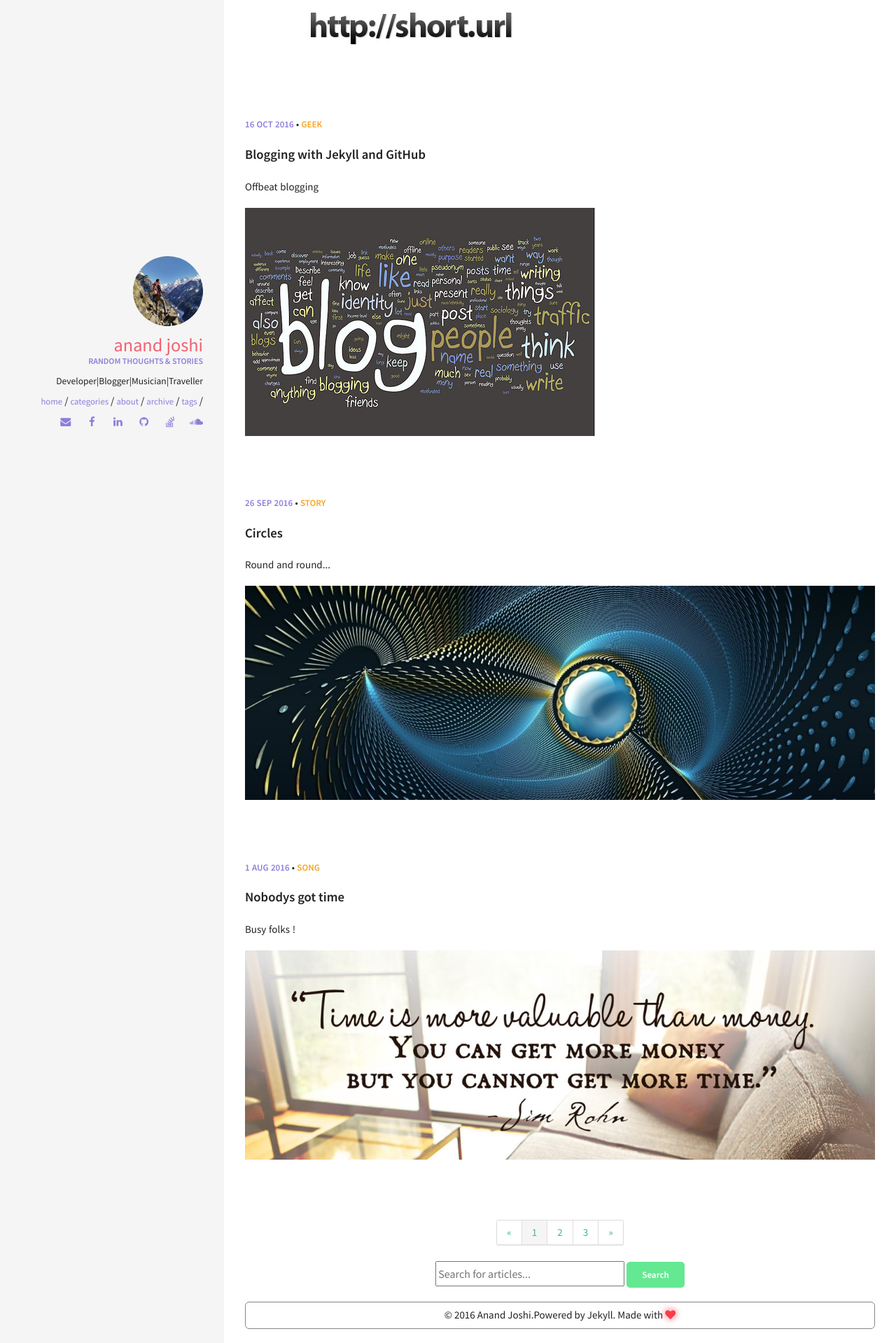
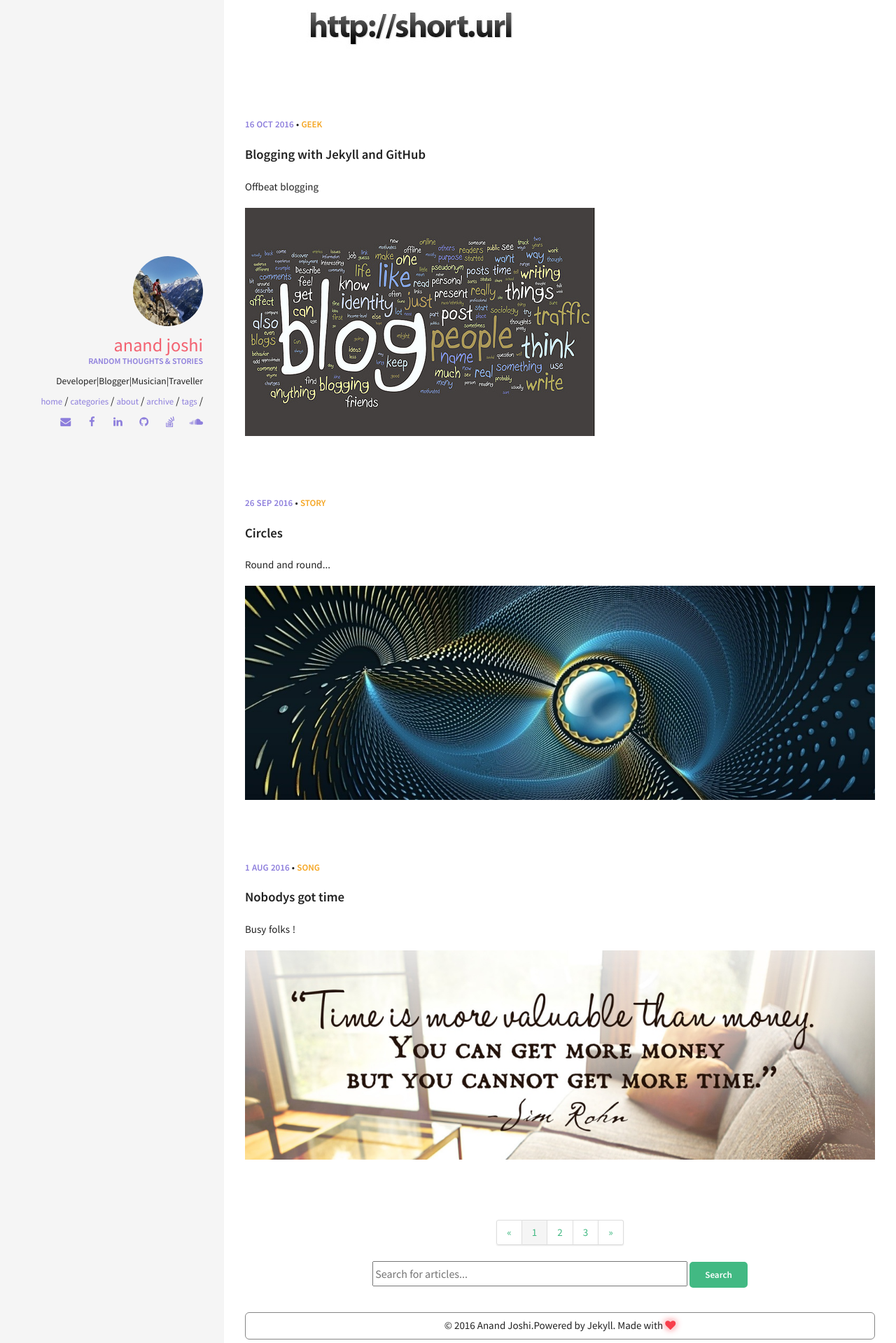
Before and after one commit to anandjoshi91/anandjoshi91.github.io, a Jekyll site: the page built from index.html, in a window 1280 px wide. Shown: the part 858-2777 px from the top of the page at 70% size. Built offline with Jekyll 4.4.1, drawn with Linux system fonts in a browser that asks for light colours; the list of posts is cut into pages by our own code.

Commit message:
search button and footer modified

```diff
--- a/_includes/footer.html
+++ b/_includes/footer.html
@@ -1,3 +1,3 @@
-<footer class="notice" style="margin-bottom:5px;">
+<footer class="notice" style="margin-bottom:5px;margin-top:15px;">
   &copy; {{ site.time | date: '%Y' }} {{ site.owner.name }}.Powered by Jekyll. Made with <i class="fa fa-heart heart-icon"></i>
 </footer>
--- a/index.html
+++ b/index.html
@@ -115,9 +115,9 @@ layout: default
   <div id="search" align="center">
   <form role="search" method="get" action="{{site.baseurl}}/search/" class="form-inline">
      <div class="form-group">
-       <input style="height:36px;font-size:12pt;width: 30%"; id="searchString" name="searchString"
+       <input style="height:36px;font-size:12pt;width: 50%"; id="searchString" name="searchString"
               placeholder="Search for articles..." type="text">
-       <input class="btn btn-success" id="searchButton" name="googleSearchName" type="submit" value="Search">
+       <input class="btn" id="searchButton" name="googleSearchName" type="submit" value="Search">
      </div>
   </form>
 </div>
```
